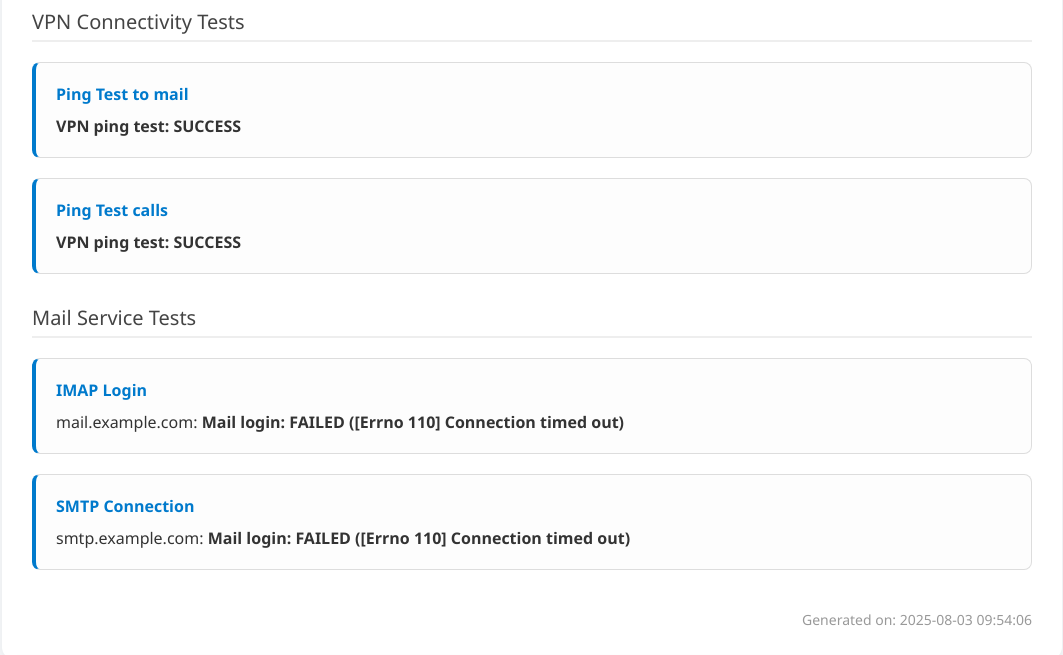
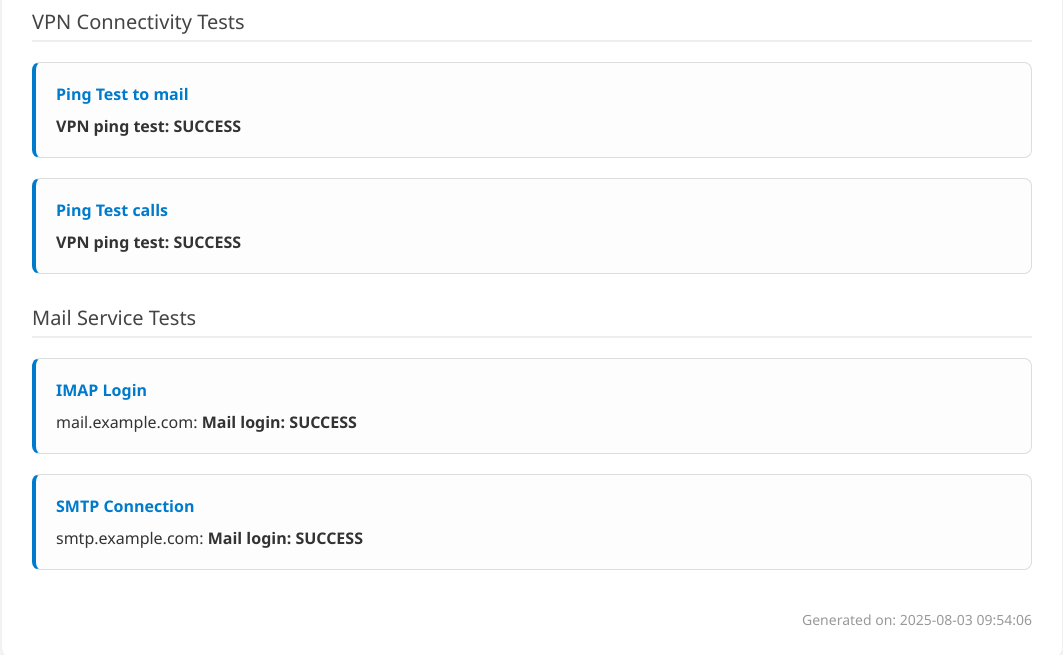
Before and after one commit to dovsk/vpn-status, a plain HTML site: page index.html in a window 1280 px wide. Shown: the part 145-800 px from the top of the page, without its empty margins (108-1171 px from the left). Drawn offline with Linux system fonts and the light colour scheme.

Commit message:
Update index.html

```diff
--- a/index.html
+++ b/index.html
@@ -82,11 +82,11 @@
     <div class="grid">
       <div class="card">
         <div class="title">IMAP Login</div>
-        <div class="result">mail.example.com: <strong>Mail login: FAILED ([Errno 110] Connection timed out)</strong></div>
+        <div class="result">mail.example.com: <strong>Mail login: SUCCESS </strong></div>
       </div>
       <div class="card">
         <div class="title">SMTP Connection</div>
-        <div class="result">smtp.example.com: <strong>Mail login: FAILED ([Errno 110] Connection timed out)</strong></div>
+        <div class="result">smtp.example.com: <strong>Mail login: SUCCESS</strong></div>
       </div>
     </div>
 
```
